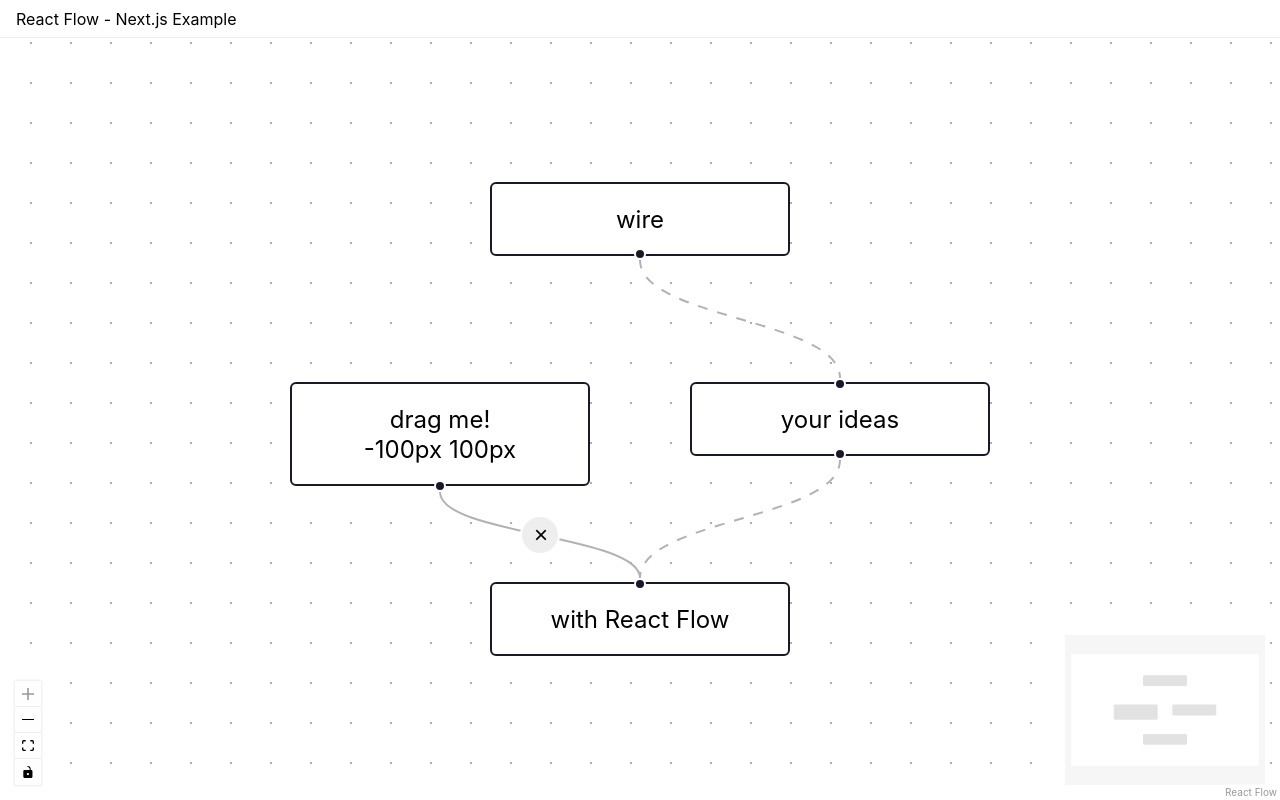
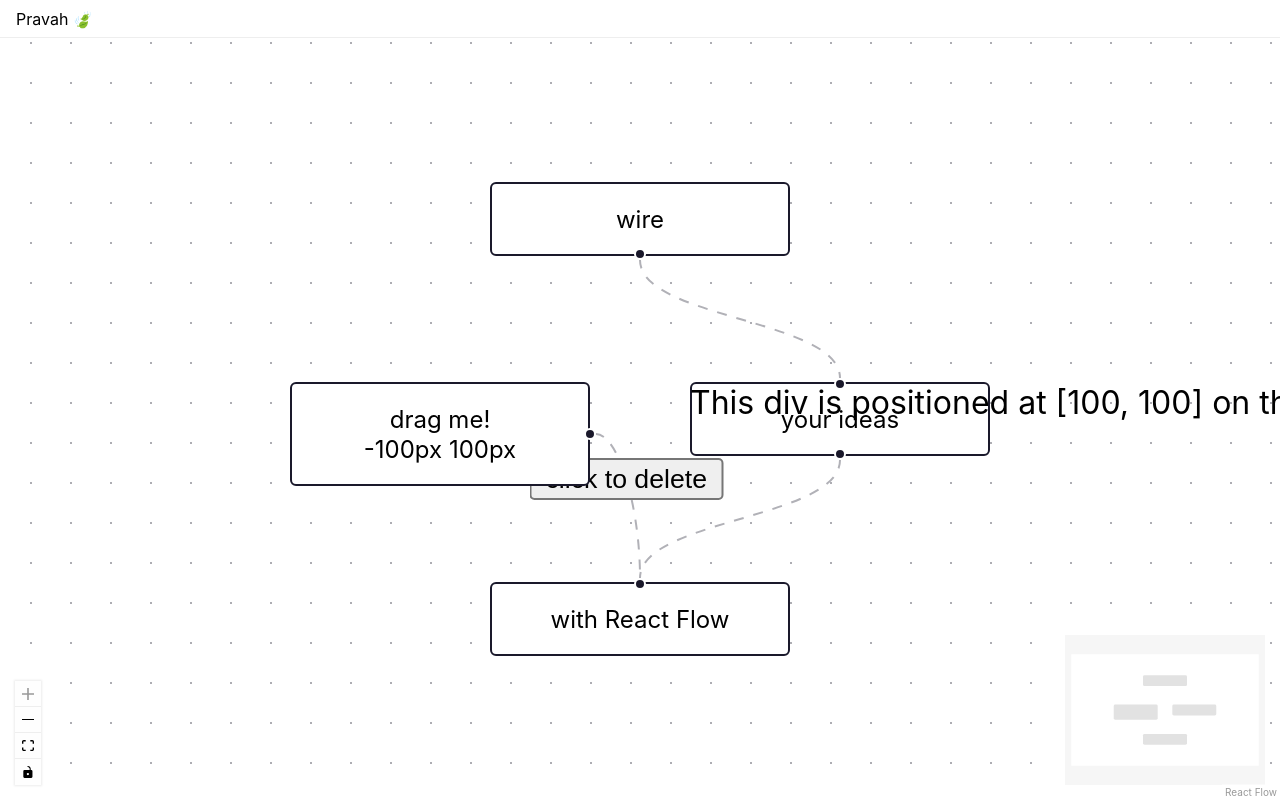
Before and after one commit to kalpriksh/pravaah, a Next.js app: page / in a window 1280 px wide. Built offline with nearby package versions, Linux system fonts and the light colour scheme.

Commit message:
add test component

```diff
--- a/src/components/Flow.tsx
+++ b/src/components/Flow.tsx
@@ -15,14 +15,15 @@ import "@xyflow/react/dist/style.css";
 import { initialNodes, nodeTypes, type CustomNodeType } from "./nodes";
 import { initialEdges, edgeTypes, type CustomEdgeType } from "./edges";
 
+import  TestCustomComponent  from "./TestCustomComponent"
+
 export default function App() {
   const [nodes, , onNodesChange] = useNodesState<CustomNodeType>(initialNodes);
+
   const [edges, setEdges, onEdgesChange] =
     useEdgesState<CustomEdgeType>(initialEdges);
-  const onConnect: OnConnect = useCallback(
-    (connection) => setEdges((edges) => addEdge(connection, edges)),
-    [setEdges]
-  );
+
+  const onConnect: OnConnect = useCallback((connection) => setEdges((edges) => addEdge(connection, edges)),[setEdges]);
 
   return (
     <ReactFlow<CustomNodeType, CustomEdgeType>
@@ -35,6 +36,7 @@ export default function App() {
       onConnect={onConnect}
       fitView
     >
+      <TestCustomComponent></TestCustomComponent>
       <Background />
       <MiniMap />
       <Controls />
--- /dev/null
+++ b/src/components/TestCustomComponent.tsx
@@ -0,0 +1,13 @@
+import { ViewportPortal } from '@xyflow/react';
+
+export default function TestCustomComponent() {
+  return (
+    <ViewportPortal>
+      <div
+        style={{ transform: 'translate(100px, 100px)', position: 'absolute' }}
+      >
+        This div is positioned at [100, 100] on the flow.
+      </div>
+    </ViewportPortal>
+  );
+}
--- a/src/components/edges/ButtonEdge.tsx
+++ b/src/components/edges/ButtonEdge.tsx
@@ -62,8 +62,8 @@ export default function ButtonEdge({
           }}
           className="nodrag nopan"
         >
-          <button style={buttonStyle} onClick={onEdgeClick}>
-            ×
+          <button  onClick={onEdgeClick}>
+            click to delete
           </button>
         </div>
       </EdgeLabelRenderer>
--- a/src/components/edges/index.ts
+++ b/src/components/edges/index.ts
@@ -4,7 +4,7 @@ import ButtonEdge, { type ButtonEdge as ButtonEdgeType } from "./ButtonEdge";
 
 export const initialEdges = [
   { id: "a->c", source: "a", target: "c", animated: true },
-  { id: "b->d", source: "b", target: "d", type: "button-edge" },
+  { id: "b->d", source: "b", target: "d", type: "button-edge", animated: true },
   { id: "c->d", source: "c", target: "d", animated: true },
 ] satisfies Edge[];
 
--- a/src/components/nodes/PositionLoggerNode.tsx
+++ b/src/components/nodes/PositionLoggerNode.tsx
@@ -17,14 +17,16 @@ export default function PositionLoggerNode({
 
   return (
     // We add this class to use the same styles as React Flow's default nodes.
+
     <div className="react-flow__node-default">
+
       {data.label && <div>{data.label}</div>}
 
       <div>
         {x} {y}
       </div>
 
-      <Handle type="source" position={Position.Bottom} />
+      <Handle type="source" position={Position.Right} />
     </div>
   );
 }
--- a/src/pages/index.tsx
+++ b/src/pages/index.tsx
@@ -8,14 +8,19 @@ import styles from '../styles/Home.module.css';
 const Home: NextPage = () => {
   return (
     <div className={styles.container}>
+
       <Head>
-        <title>Create Next App</title>
+        <title>Pravah</title>
         <meta name="description" content="Generated by create next app" />
         <link rel="icon" href="/favicon.ico" />
       </Head>
 
-      <header className={styles.header}>React Flow - Next.js Example</header>
-      <Flow />
+      <header className={styles.header}>Pravah 🍃</header>
+      <div>
+
+      </div>
+
+      <Flow/>
     </div>
   );
 };
```
